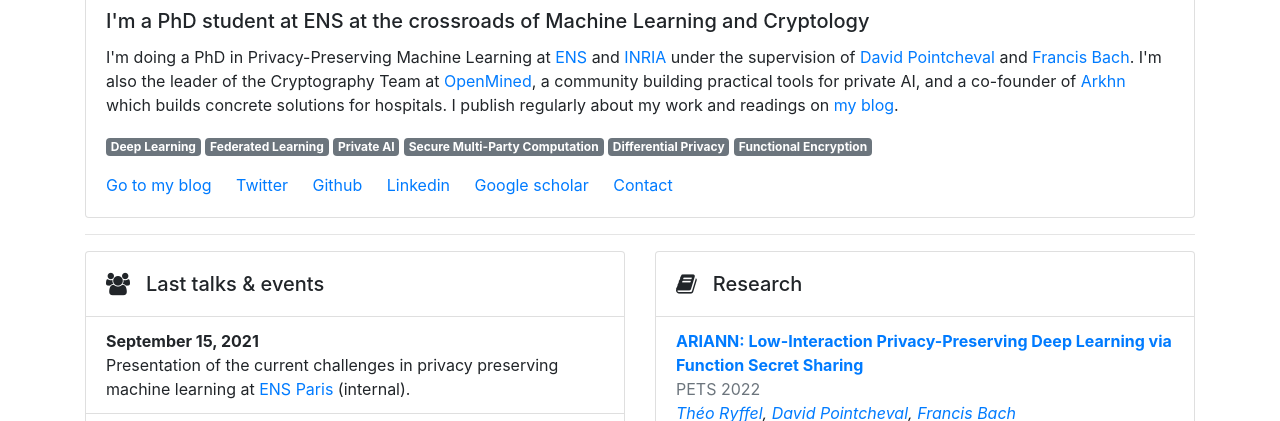
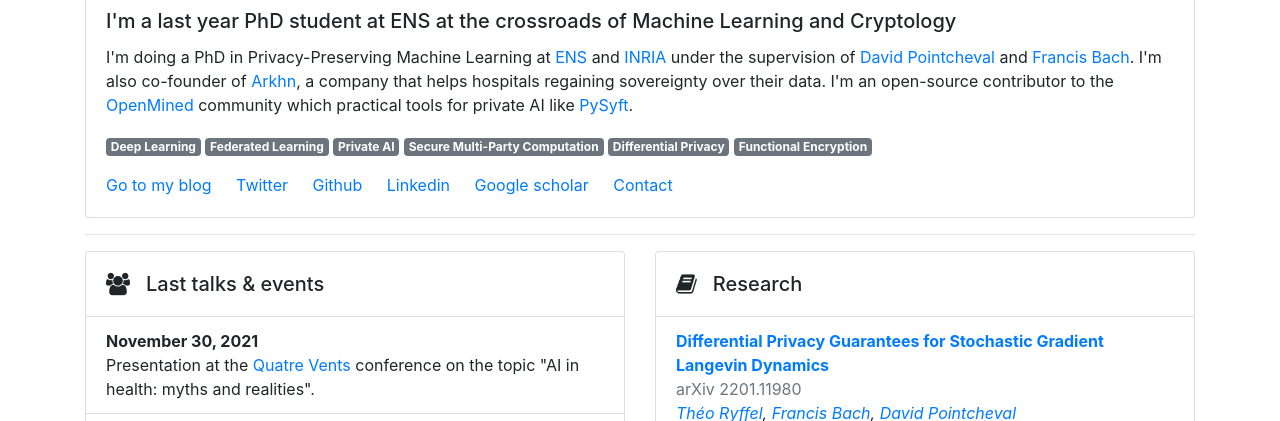
Before and after one commit to LaRiffle/ens-home, a plain HTML site: page index.html in a window 1280 px wide. Shown: the part 423-844 px from the top of the page. Drawn offline with nearby package versions, Linux system fonts and the light colour scheme; a script that the page names is missing.

Commit message:
Add Langevin preprint

```diff
--- a/index.html
+++ b/index.html
@@ -112,15 +112,16 @@
               </div>
               <h4 class="card-title">Hey, welcome!</h4>
               <hr />
-            <h5 class="card-title">I'm a PhD student at ENS at the crossroads of Machine Learning and Cryptology</h5>
+            <h5 class="card-title">I'm a last year PhD student at ENS at the crossroads of Machine Learning and Cryptology</h5>
             <p class="card-text">
                 I'm doing a PhD in Privacy-Preserving Machine Learning at
                 <a href="https://www.ens.fr/">ENS</a> and <a href="https://www.inria.fr/">INRIA</a> under the supervision of
                 <a href="https://www.di.ens.fr/david.pointcheval/index.php">David Pointcheval</a> and
-                <a href="https://www.di.ens.fr/~fbach/">Francis Bach</a>. I'm also the leader of the Cryptography Team at
-                <a href="https://openmined.org">OpenMined</a>, a community building practical tools for private AI, and a co-founder
-                of <a href="https://arkhn.com">Arkhn</a> which builds concrete solutions for hospitals. I publish regularly
-                about my work and readings on <a href="https://lariffle.github.io/">my blog</a>.
+                <a href="https://www.di.ens.fr/~fbach/">Francis Bach</a>. I'm also co-founder
+                of <a href="https://arkhn.com">Arkhn</a>, a company that helps hospitals regaining sovereignty
+                over their data. I'm an open-source contributor
+                to the <a href="https://openmined.org">OpenMined</a> community which practical tools for private AI like
+                <a href="https://github.com/OpenMined/PySyft">PySyft</a>.
             </p>
               <p>
                 <span class="badge badge-secondary">Deep Learning</span>
@@ -152,6 +153,10 @@
                 </div>
             </div>
             <ul class="list-group list-group-flush" style="max-height: 400px; overflow: scroll;">
+               <li class="list-group-item">
+                <b>November 30, 2021</b><br />
+                   Presentation at the <a href="https://quatrevents.github.io/">Quatre Vents</a> conference on the topic "AI in health: myths and realities".
+              </li>
               <li class="list-group-item">
                 <b>September 15, 2021</b><br />
                  Presentation of the current challenges in privacy preserving machine learning at <a href="http://www.di.ens.fr/">ENS Paris</a> (internal).
@@ -291,10 +296,21 @@
             </div>
             <ul class="list-group list-group-flush" style="max-height: 400px; overflow: scroll;">
               <li class="list-group-item">
+                 <b><a href="https://arxiv.org/abs/2201.11980">Differential Privacy Guarantees for Stochastic Gradient Langevin Dynamics</a></b><br />
+                 <span class="text-secondary">arXiv 2201.11980</span><br />
+                 <em>
+                   <a href="https://scholar.google.fr/citations?user=JbSRqs8AAAAJ&hl=fr&oi=ao">Théo Ryffel</a>,
+                   <a href="https://scholar.google.fr/citations?user=6PJWcFEAAAAJ&hl=fr&oi=ao">Francis Bach</a>,
+                   <a href="https://scholar.google.fr/citations?user=GzBaxPMAAAAJ&hl=fr&oi=ao">David Pointcheval</a>
+                 </em><br />
+                 <i class="fa fa-1x fa-github" style="font-size:1.2rem;"></i> &nbsp;<a href="https://github.com/LaRiffle/langevin">github.com/LaRiffle/langevin</a>
+              </li>
+              <li class="list-group-item">
                  <b><a href="https://arxiv.org/abs/2006.04593">ARIANN: Low-Interaction Privacy-Preserving Deep Learning via Function Secret Sharing</a></b><br />
                  <span class="text-secondary">PETS 2022</span><br />
                  <em>
                    <a href="https://scholar.google.fr/citations?user=JbSRqs8AAAAJ&hl=fr&oi=ao">Théo Ryffel</a>,
+                   <a href="https://scholar.google.fr/citations?hl=en&user=OblwYTIAAAAJ">Pierre Tholoniat</a>,
                    <a href="https://scholar.google.fr/citations?user=GzBaxPMAAAAJ&hl=fr&oi=ao">David Pointcheval</a>,
                    <a href="https://scholar.google.fr/citations?user=6PJWcFEAAAAJ&hl=fr&oi=ao">Francis Bach</a>
                  </em><br />
```
